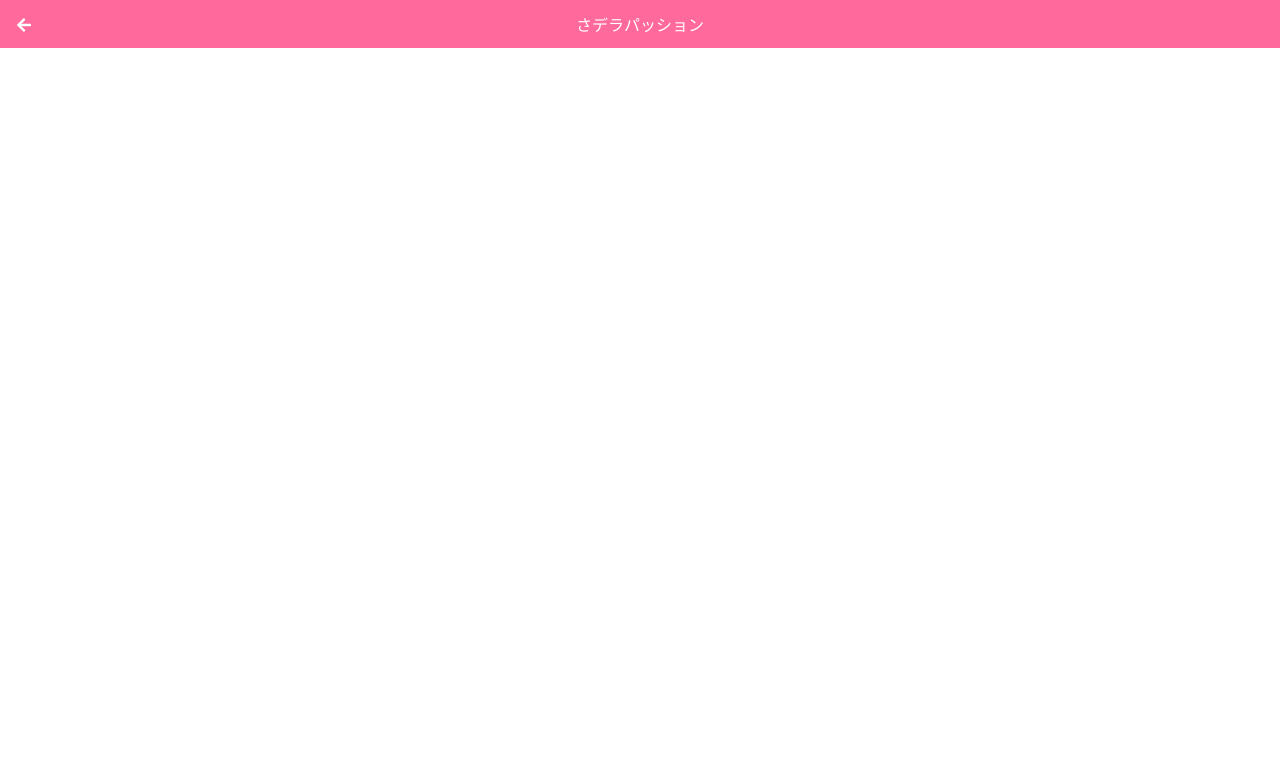
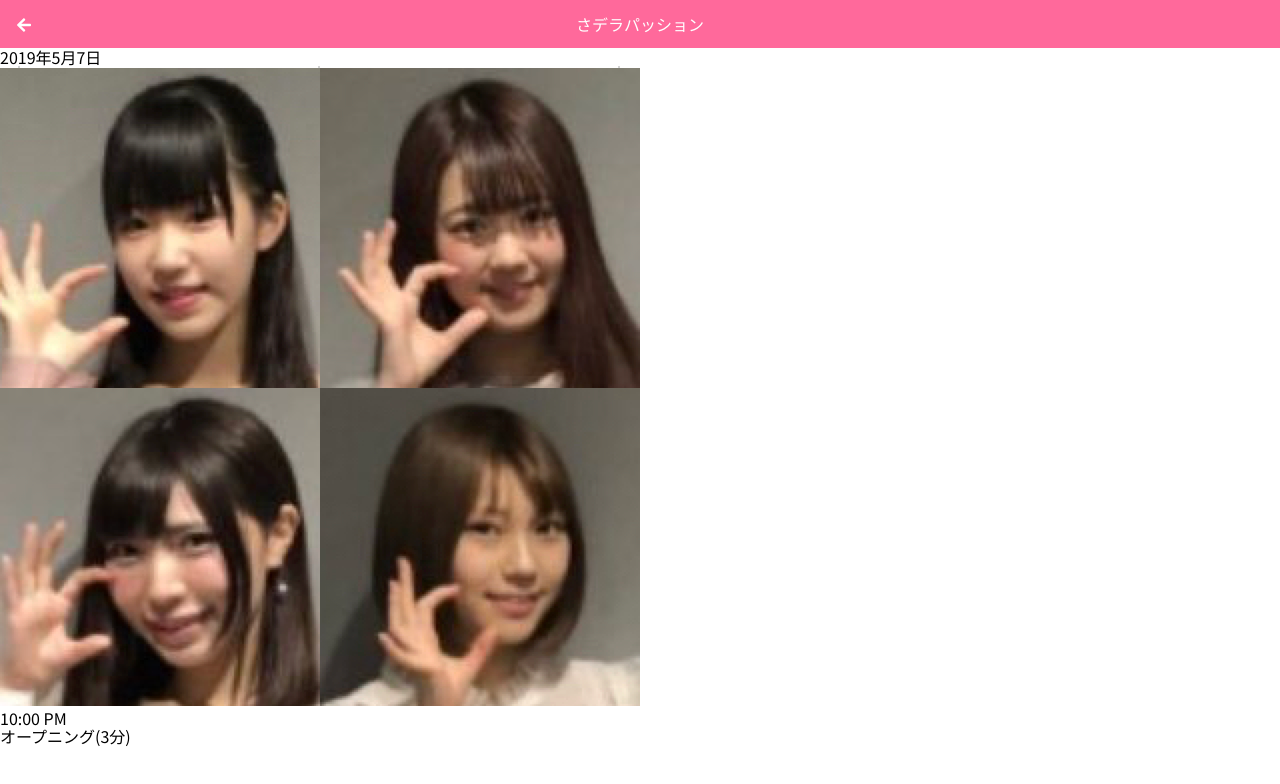
Before and after one commit to fusho-takahashi/line-style-transcription, an Angular app: page /talk-list in a window 1280 px wide. Shown: the top 784 px of the page. Built offline with nearby package versions, Linux system fonts and the light colour scheme.

Commit message:
テンプレートにサンプルデータをべた書き

```diff
--- a/src/app/components/list/list.component.html
+++ b/src/app/components/list/list.component.html
@@ -1,8 +1,12 @@
-<div class="section-header"></div>
+<div class="section-header">2019年5月7日</div>
 <div class="section-list">
   <div class="section">
-    <div class="section-img"></div>
-    <div class="section-time"></div>
-    <div class="section-name"></div>
+    <div class="section-img">
+      <img src="../../../assets/img/20190507.png" />
+    </div>
+    <div class="section-info">
+      <div class="section-time">10:00 PM</div>
+      <div class="section-name">オープニング(3分)</div>
+    </div>
   </div>
 </div>
```
